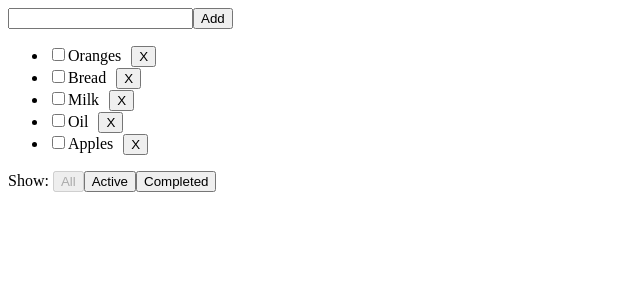
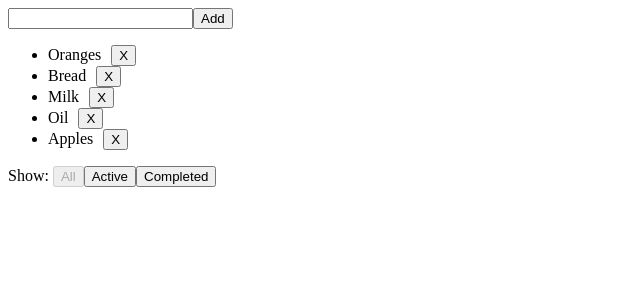
Before and after one commit to Alyasko/ReactTodoApp, a React (Create React App) app: page / in a window 1280 px wide. Shown: the top 300 px of the page, without its empty margins (0-640 px from the left). Built offline with nearby package versions, Linux system fonts and the light colour scheme.

Commit message:
Removed checkboxes for items.

```diff
--- a/src/components/Todo/Todo.jsx
+++ b/src/components/Todo/Todo.jsx
@@ -8,10 +8,7 @@ const Todo = ({
 }) => {
   return (
     <li>
-      <input type="checkbox" checked={checked} onChange={(e) => {
-        onTodoToggled();
-      }} />
-      <span style={{ textDecoration: checked ? 'line-through' : 'none' }}>{text}</span>
+      <span style={{ textDecoration: checked ? 'line-through' : 'none' }} onClick={onTodoToggled}>{text}</span>
       <button style={{ marginLeft: 10 }} onClick={onTodoDeleted}>X</button>
     </li>
   )
```
